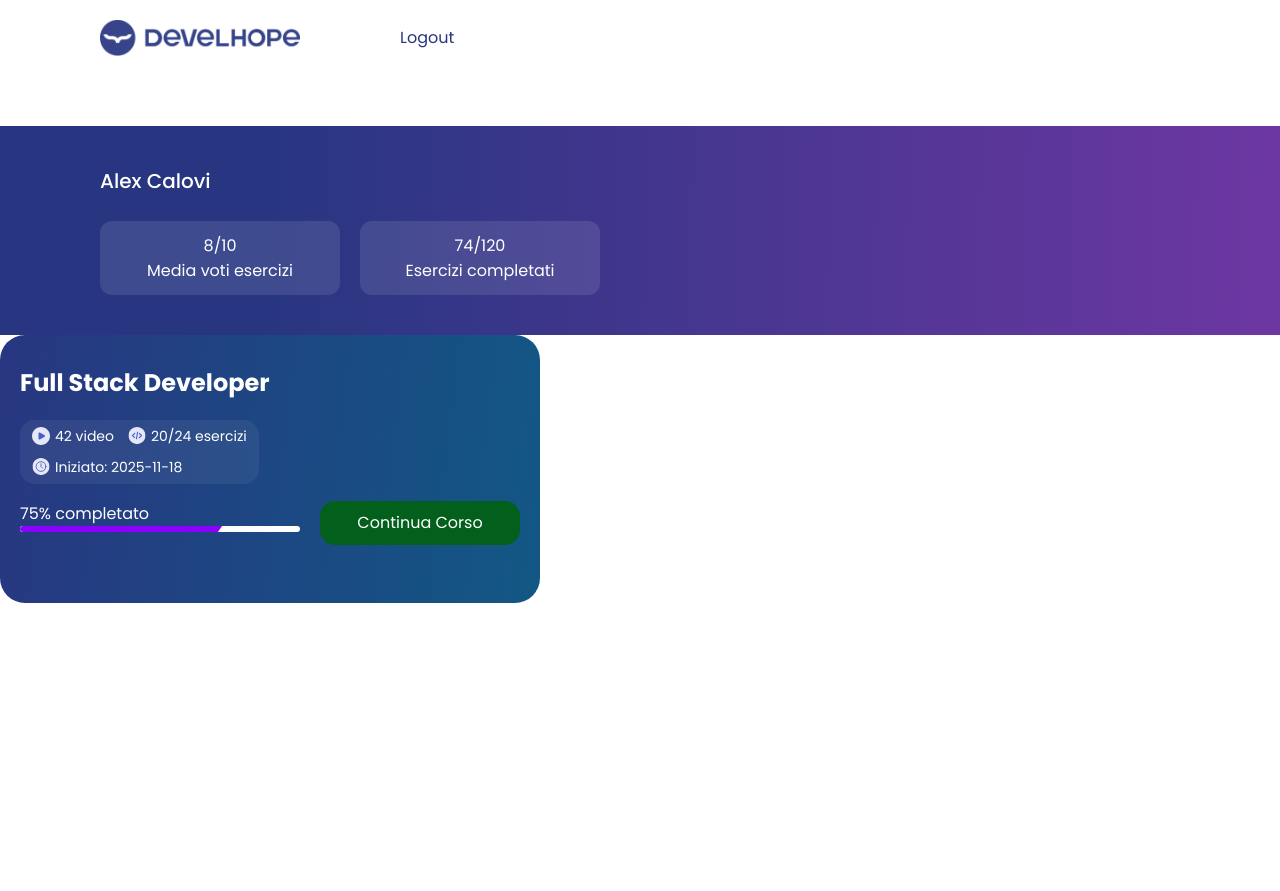
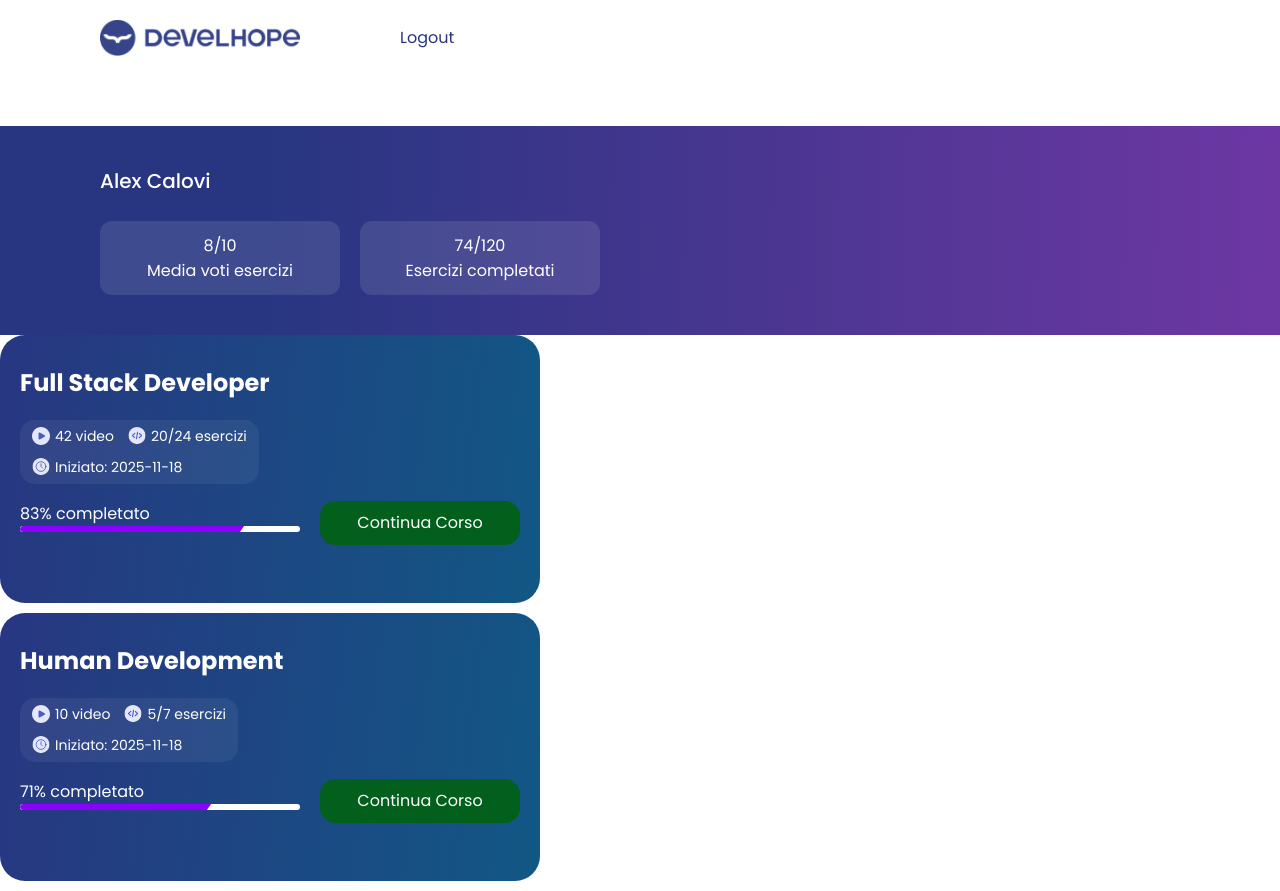
Before and after one commit to alexcalovi98/develhope-site-clone, a React (Vite) app in the folder develhope-react/: page / in a window 1280 px wide. Shown: the top 891 px of the page. Before the commit the page ends 800 px from the top, so only its background shows below. Built offline with nearby package versions, Linux system fonts and the light colour scheme.

Commit message:
render course list in private area

```diff
--- a/develhope-react/src/App.tsx
+++ b/develhope-react/src/App.tsx
@@ -1,5 +1,6 @@
 import { AreaPage } from "./pages/area-page/AreaPage"
 import { HomePage } from "./pages/home-page/HomePage"
+import { LoginPage } from "./pages/login-page/LoginPage"
 
 function App() {
   return (
@@ -8,6 +9,7 @@ function App() {
       <div className="container full-width">
         {/* <HomePage /> */}
         <AreaPage />
+        {/* <LoginPage /> */}
       </div>
     </div>
     </>
--- a/develhope-react/src/pages/area-page/AreaPage.tsx
+++ b/develhope-react/src/pages/area-page/AreaPage.tsx
@@ -1,10 +1,9 @@
 import { Header } from "../../components/header/Header";
 import { AreaRecap } from "../../features/area/area-recap/AreaRecap";
 import { MyCourse } from "../../features/area/my-course/MyCourse";
+import { Course } from "../../types/course";
 import type { UserStats } from "../../types/user-stats";
 import "./AreaPage.css";
-
-
 
 export function AreaPage() {
     const userStats: UserStats[] = [
@@ -12,12 +11,27 @@ export function AreaPage() {
         { label: "Esercizi completati", value: 74, maxValue: 120 },
     ]
 
+    const courses: Course[] = [
+        new Course("Full Stack Developer", 42, 20, 24, "2025-11-18"),
+        new Course("Human Development", 10, 5, 7, "2025-11-18"),
+    ]
+
     return (
         <>
         <Header home={false} />
         <br /><br />
         <AreaRecap name="Alex Calovi" stats={userStats}/>
-        <MyCourse label="Full Stack Developer" videosNumber={42} completedExercises={20} maxExercises= {24} completedPercentage={75} courseStart="2025-11-18"/>
+        {
+            courses.map(course =>
+                <MyCourse
+                    label={course.label}
+                    videosNumber={course.videosNumber}
+                    completedExercises={course.completedExercises}
+                    maxExercises={course.maxExercises}
+                    completedPercentage={course.completedPercentage()}
+                    courseStart={course.start} />
+            )
+        }
         </>
 
     )
--- /dev/null
+++ b/develhope-react/src/types/course.ts
@@ -0,0 +1,20 @@
+export class Course {
+
+    label: string
+    videosNumber: number
+    completedExercises: number
+    maxExercises: number
+    start: string
+
+    constructor(label: string, videosNumber: number, completedExercises: number, maxExercises: number, start: string) {
+        this.label = label;
+        this.videosNumber = videosNumber;
+        this.completedExercises = completedExercises;
+        this.maxExercises = maxExercises;
+        this.start = start;
+    }
+
+    completedPercentage(): number {
+        return Math.round((this.completedExercises / this.maxExercises) * 100)
+    }
+}
```
